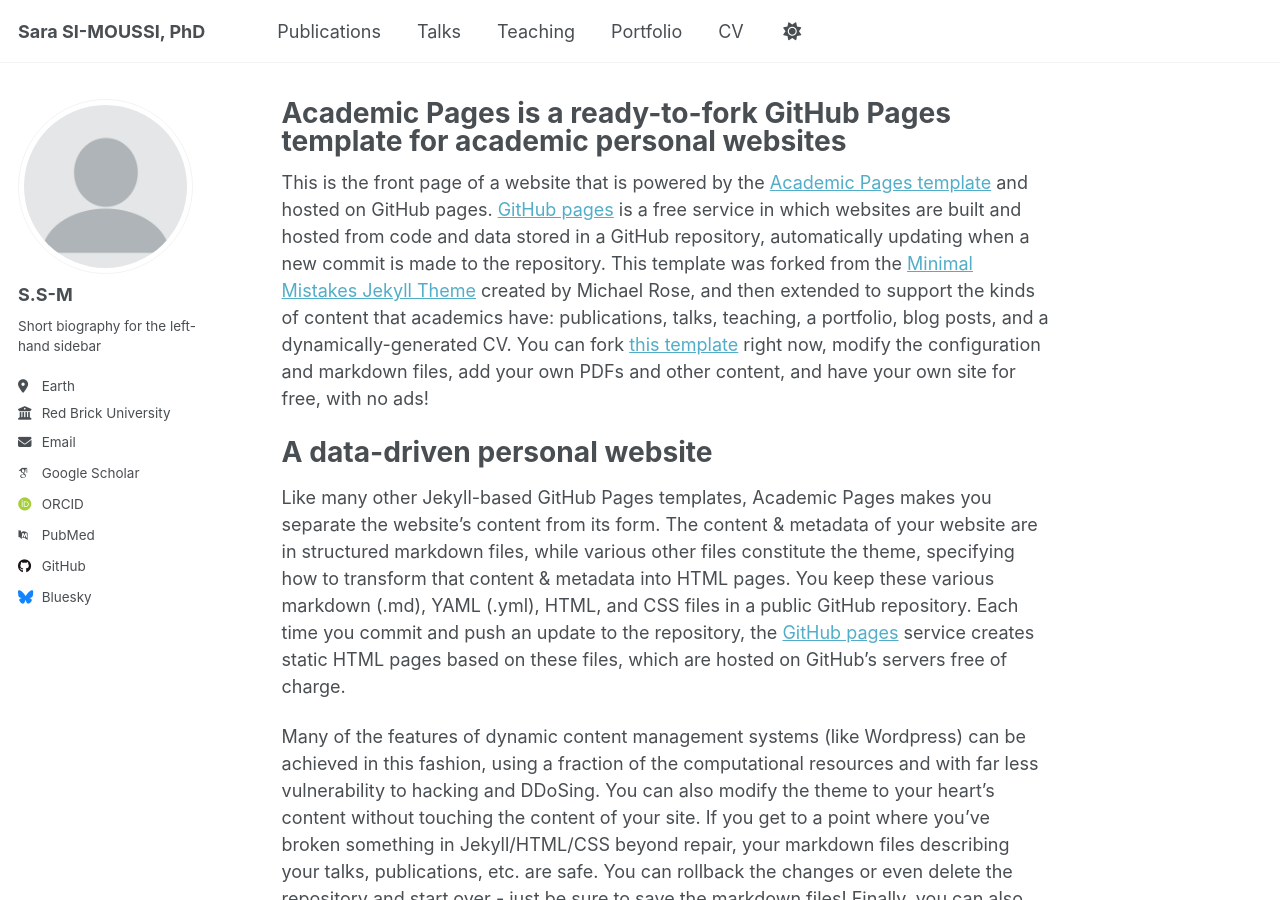
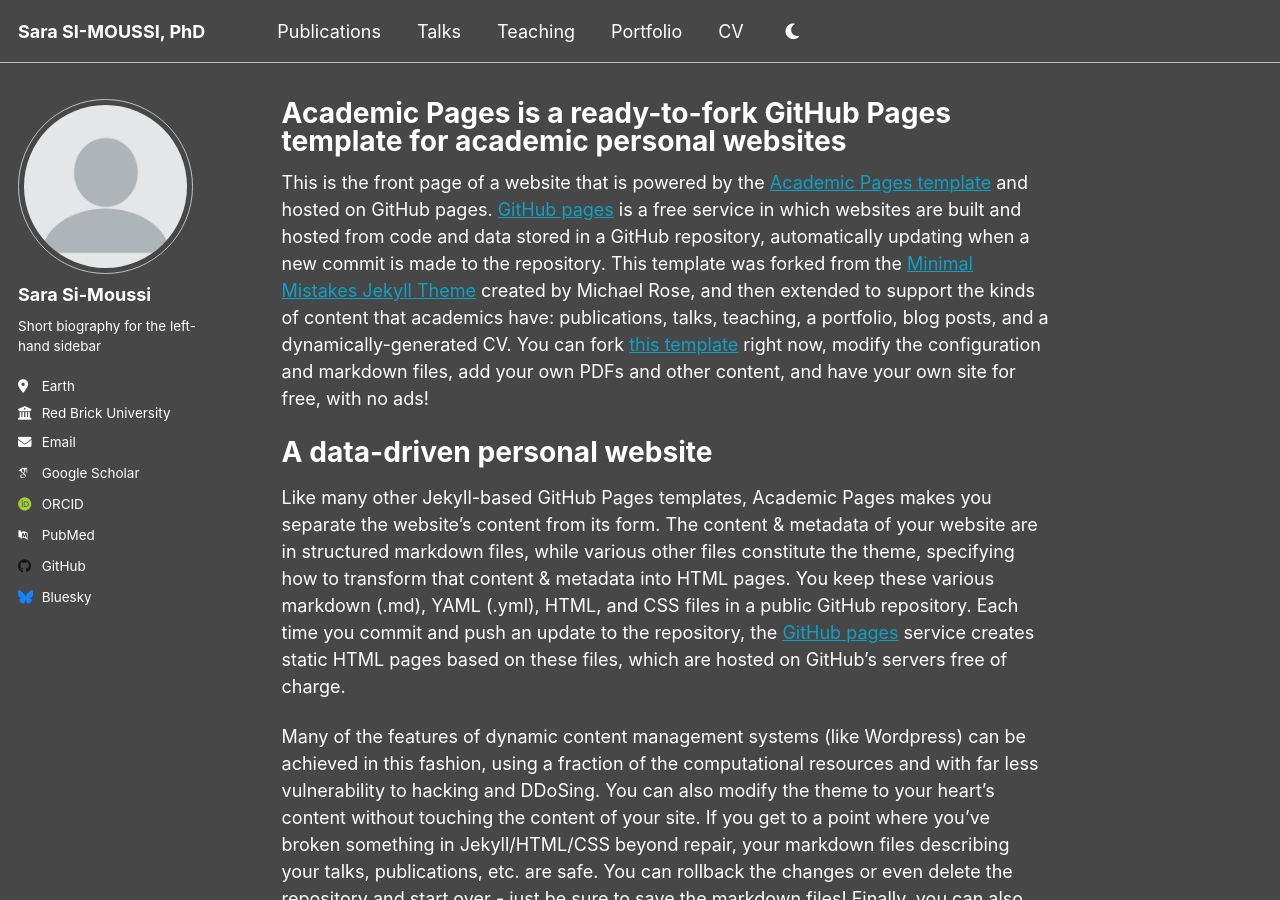
Before and after one commit to bettasimousss/bettasimousss.github.io, a Jekyll site: the page built from _pages/about.md, in a window 1280 px wide and 900 px high. Built offline with Jekyll 4.4.1, drawn with Linux system fonts in a browser that asks for light colours; some web fonts are replaced.

Commit message:
Update _config.yml

```diff
--- a/_config.yml
+++ b/_config.yml
@@ -8,7 +8,7 @@
 
 # Basic Site Settings
 locale                   : "en-US"
-site_theme               : "default"
+site_theme               : "dark"
 title                    : "Sara SI-MOUSSI, PhD"
 title_separator          : "-"
 name                     : &name "Sara SI-MOUSSI"
@@ -23,7 +23,7 @@ repository               : "bettasimousss/bettasimousss.github.io"
 author:
   # Biographic information
   avatar           : "profile.png"
-  name             : "S.S-M"
+  name             : "Sara Si-Moussi"
   pronouns         : # example: "she/her"
   bio              : "Short biography for the left-hand sidebar"
   location         : "Earth"
```
